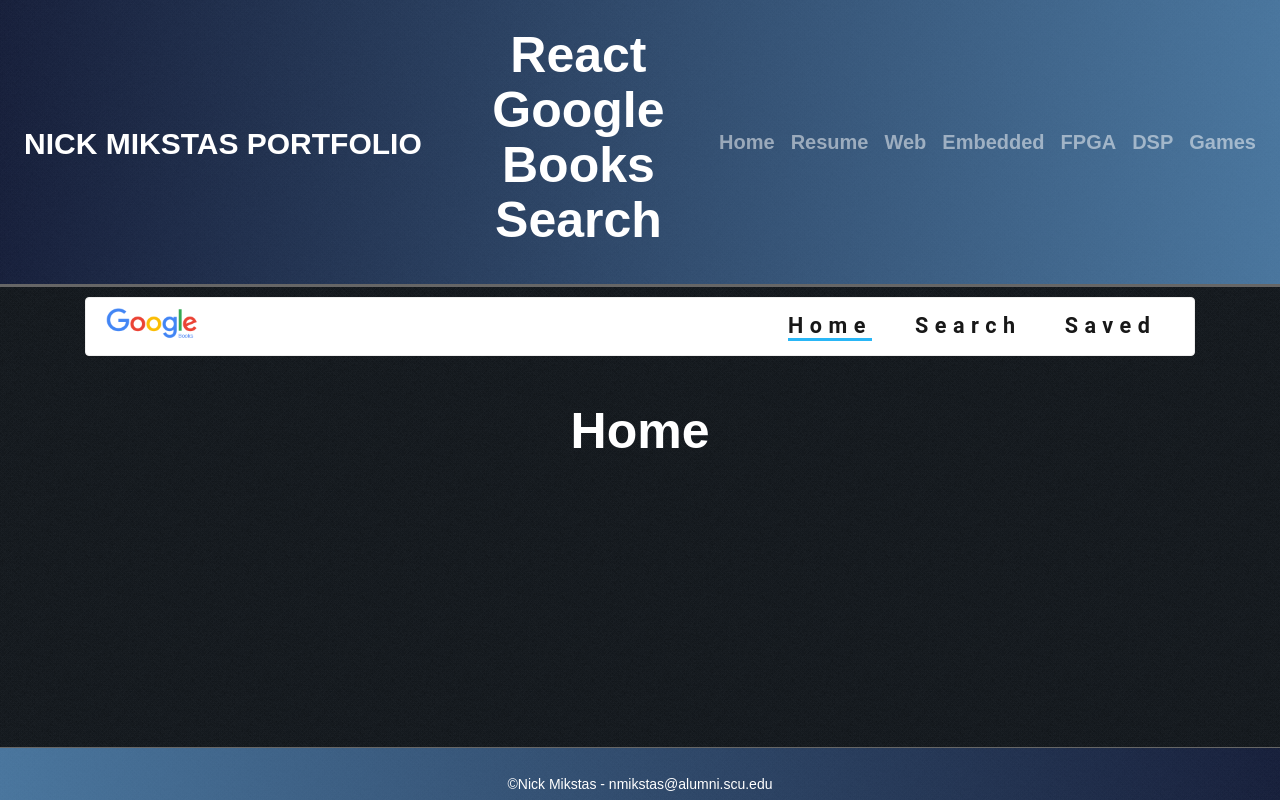
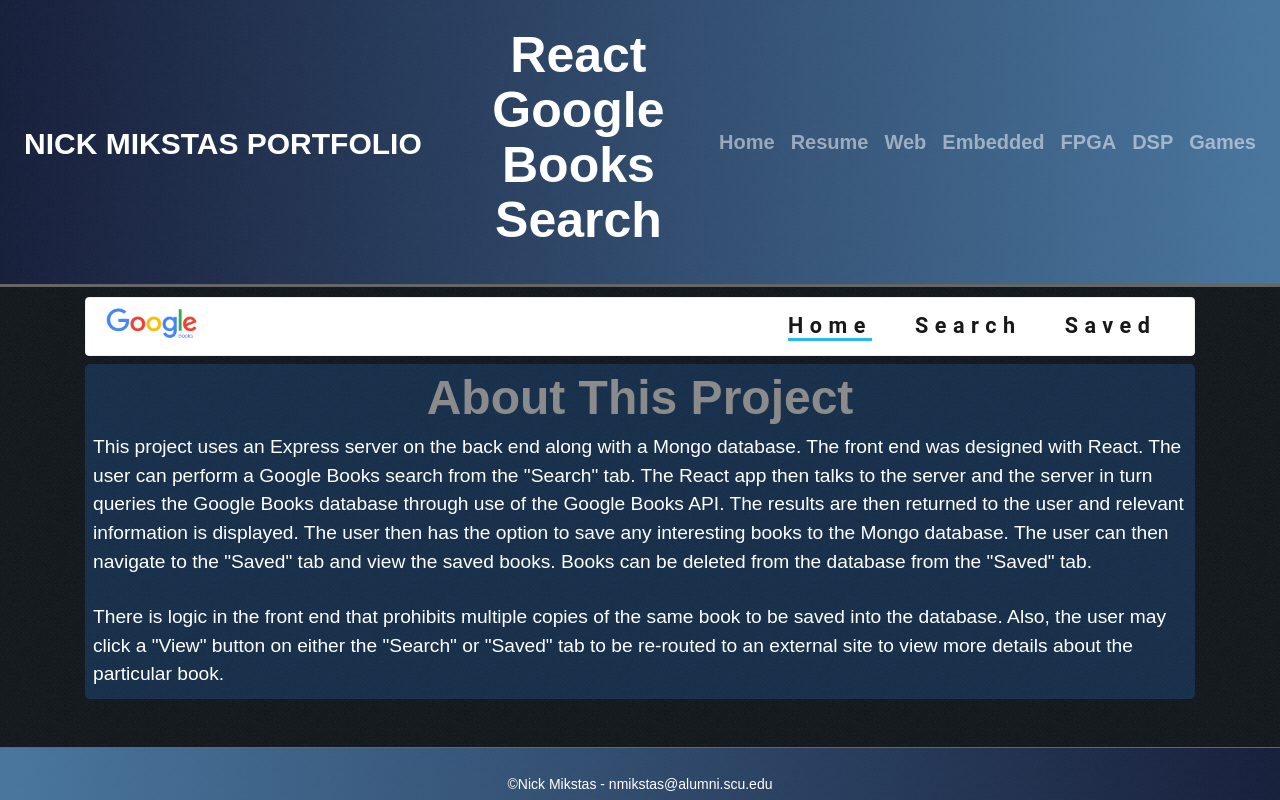
Before and after one commit to nmikstas/google-books-search, a React (Create React App) app in the folder client/: page / in a window 1280 px wide. Built offline with nearby package versions, Linux system fonts and the light colour scheme; a web font is replaced by a local one.

Commit message:
Added a home page

```diff
--- /dev/null
+++ b/client/src/components/Home/index.js
@@ -0,0 +1,27 @@
+import React from "react";
+import "./style.css";
+
+const Home = () =>
+{
+    return (
+        <div className="home-body mt-2 p-2">
+           <h2>About This Project</h2>
+           <p>
+                This project uses an Express server on the back end along with a Mongo database. The front end was designed with React.
+                The user can perform a Google Books search from the "Search" tab. The React app then talks to the server and the server
+                in turn queries the Google Books database through use of the Google Books API. The results are then returned to the user
+                and relevant information is displayed. The user then has the option to save any interesting books to the Mongo database.
+                The user can then navigate to the "Saved" tab and view the saved books.  Books can be deleted from the database from the
+                "Saved" tab.
+           </p>
+           <br />
+           <p>
+                There is logic in the front end that prohibits multiple copies of the same book to be saved into the database.  Also,
+                the user may click a "View" button on either the "Search" or "Saved" tab to be re-routed to an external site to view
+                more details about the particular book.
+           </p>
+        </div>
+    );
+}
+
+export default Home;
--- /dev/null
+++ b/client/src/components/Home/style.css
@@ -0,0 +1,17 @@
+.home-body
+{
+    background-color: #2881e738;
+    border-radius: 5px;
+}
+
+.home-body > h2
+{
+    color: #8b8b8b;
+    font-weight: bold;
+    font-size: 3rem;
+}
+
+.home-body > p
+{
+    font-size: 1.2rem;
+}
--- a/client/src/pages/Home.js
+++ b/client/src/pages/Home.js
@@ -1,11 +1,10 @@
 import React from "react";
+import HomeDiv from "../components/Home";
 
 function Home()
 {
     return (
-        <div>
-            <h1 className="mt-5">Home</h1>
-        </div>
+        <HomeDiv />
     );
 }
 
```
Also changed, not shown: 1 other file (tests, documents, lock files or other folders).
